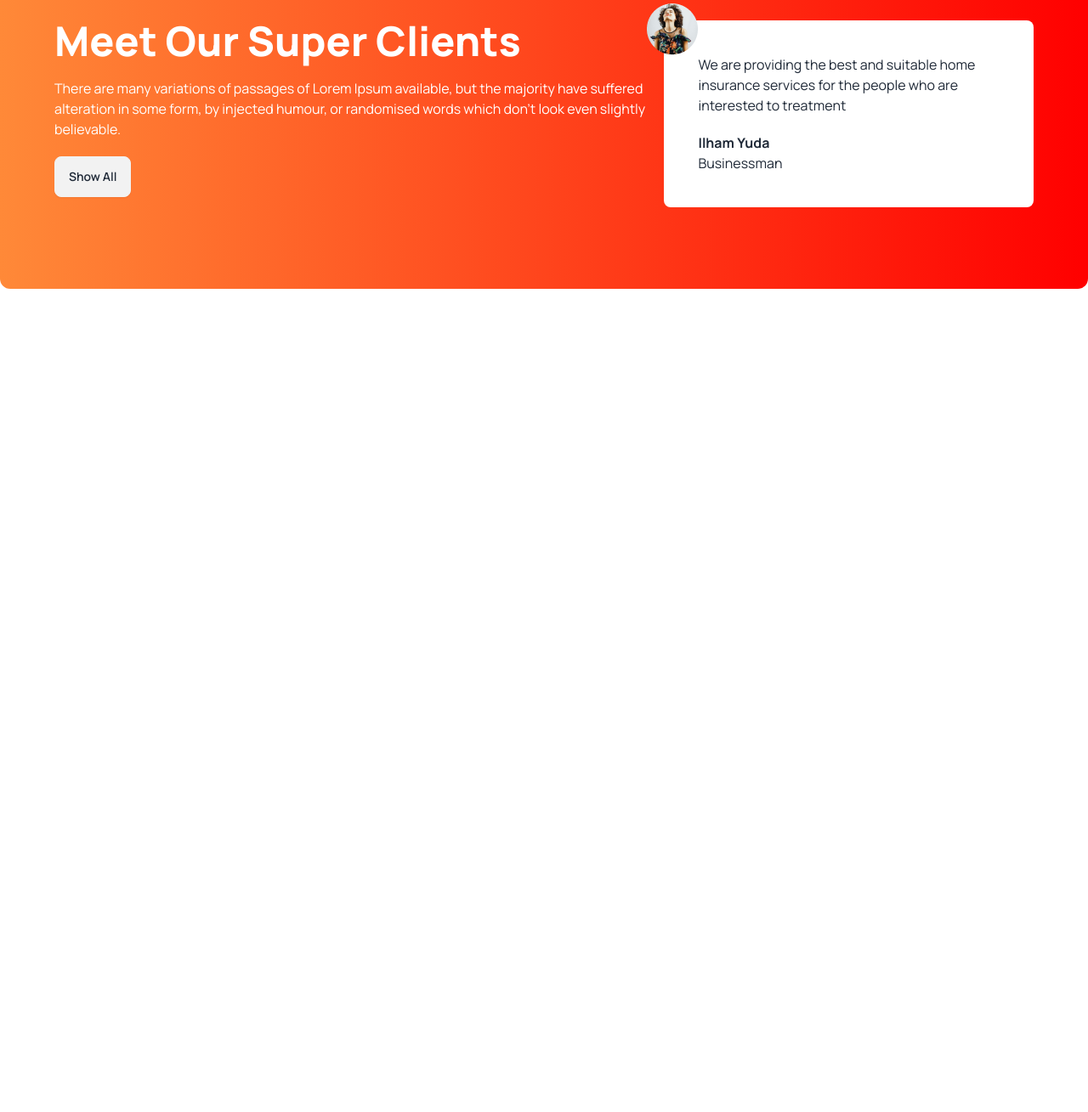
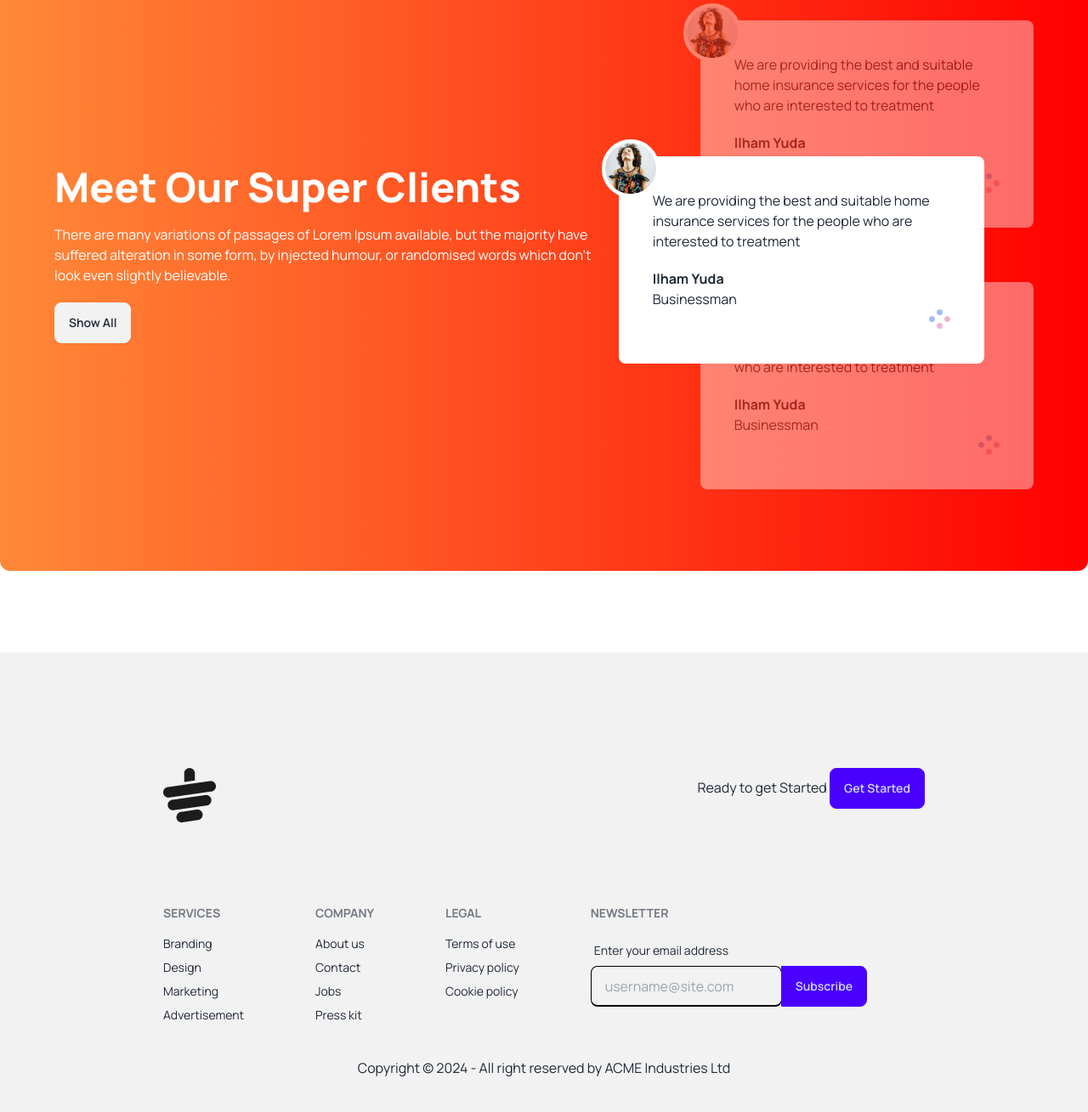
Before and after one commit to cerumiaktar/tea-house-daisy-ui, a plain HTML site: page index.html in a window 1280 px wide. Shown: the part 1859-3168 px from the top of the page at 85% size. Before the commit the page ends 2295 px from the top, so only its background shows below. Drawn offline with nearby package versions, Linux system fonts and the light colour scheme.

Commit message:
add all update

```diff
--- a/index.html
+++ b/index.html
@@ -121,7 +121,10 @@
             </div>
             <div class="space-y-5 flex-1">
                 <h3 class="text-5xl font-extrabold">Great Tea, Freshly <br> Presented</h3>
-                <p>The meaning of gong cha is chanese is to provide the best tea to emperor from all possessions . It represents the highest quality and self expectation. Establishing in 2006, Gong cha had been deeply appreciated by its custoers  because of good words of mouth and unique customized service orginated from Taiwan.</p>
+                <p>The meaning of gong cha is chanese is to provide the best tea to emperor from all possessions . It
+                    represents the highest quality and self expectation. Establishing in 2006, Gong cha had been deeply
+                    appreciated by its custoers because of good words of mouth and unique customized service orginated
+                    from Taiwan.</p>
                 <h4 class="text-xl font-extrabold">Unique Taste</h4>
                 <p>A Unique and different style from other teapots gives a luxurious and minimalist impression</p>
                 <h4 class="text-xl font-extrabold mt-8">Premium Quality</h4>
@@ -129,25 +132,106 @@
             </div>
         </section>
         <!-- This is Super Client Section -->
-        <section class="my-24 flex flex-col md:flex-row rounded-xl bg-gradient-to-r from-[#FF8938] to-[#F00] px-16 py-24">
-            <div class="space-y-5">
-                <h2 class="text-5xl font-extrabold text-white">Meet Our Super Clients</h2>
-                <p class="text-white">There are many variations of passages of Lorem Ipsum available, but the majority have suffered alteration in some form, by injected humour, or randomised words which don't look even slightly believable. </p>
-                <button class="btn btn-white">Show All</button>
+        <section
+            class="my-24 flex flex-col md:flex-row rounded-xl bg-gradient-to-r from-[#FF8938] to-[#F00] px-16 py-24">
+            <div class="flex lg:pr-28 items-center">
+                <div class="space-y-5">
+                    <h2 class="text-5xl font-extrabold text-white">Meet Our Super Clients</h2>
+                    <p class="text-white">There are many variations of passages of Lorem Ipsum available, but the
+                        majority have suffered alteration in some form, by injected humour, or randomised words which
+                        don't look even slightly believable. </p>
+                    <button class="btn btn-white">Show All</button>
+                </div>
             </div>
-            <div>
-                <div class="relative p-10 rounded-lg bg-white">
-                    <img class="absolute -top-5 -left-5" src="./images/client.png" alt="">
-                    <p>We are providing the best and suitable home insurance services for the people who are interested to treatment</p>
+            <div class="relative">
+                <!-- This is Next Section -->
+                <div class="relative mb-16 opacity-40 p-10 z-10 rounded-lg bg-white">
+                    <img class="absolute -top-5 -left-5 border-4 border-white rounded-full bg-white"
+                        src="./images/client.png" alt="">
+                    <p>We are providing the best and suitable home insurance services for the people who are interested
+                        to treatment</p>
                     <h4 class="font-bold mt-5">Ilham Yuda</h4>
                     <p>Businessman</p>
+                    <div class="flex justify-end">
+                        <img src="./images/circles.png" alt="">
+                    </div>
+                </div>
+                <!-- This is Current Review -->
+                <div class="absolute top-40 lg:-left-24 z-20 lg:w-[430px] p-10 rounded-lg bg-white">
+                    <img class="absolute -top-5 -left-5 border-4 border-white rounded-full bg-white"
+                        src="./images/client.png" alt="">
+                    <p>We are providing the best and suitable home insurance services for the people who are interested
+                        to treatment</p>
+                    <h4 class="font-bold mt-5">Ilham Yuda</h4>
+                    <p>Businessman</p>
+                    <div class="flex justify-end">
+                        <img src="./images/circles.png" alt="">
+                    </div>
+                </div>
+                <!-- This is Previous Review -->
+                <div class="relative opacity-40 z-10 p-10 rounded-lg bg-white">
+                    <img class="absolute -top-5 -left-5 border-4 border-white rounded-full bg-white"
+                        src="./images/client.png" alt="">
+                    <p>We are providing the best and suitable home insurance services for the people who are interested
+                        to treatment</p>
+                    <h4 class="font-bold mt-5">Ilham Yuda</h4>
+                    <p>Businessman</p>
+                    <div class="flex justify-end">
+                        <img src="./images/circles.png" alt="">
+                    </div>
                 </div>
             </div>
         </section>
 
     </main>
-    <footer>
 
+    <!-- This is Footer Section -->
+
+    <footer class="px-48 py-10 bg-base-200 text-base-content">
+        <div class="flex justify-between my-24">
+            <img src="./images/cup.png" alt="">
+            <p>
+                <span>Ready to get Started</span>
+                <button class="btn btn-primary">Get Started</button>
+            </p>
+        </div>
+        <div class="footer">
+            <nav>
+                <header class="footer-title">Services</header>
+                <a class="link link-hover">Branding</a>
+                <a class="link link-hover">Design</a>
+                <a class="link link-hover">Marketing</a>
+                <a class="link link-hover">Advertisement</a>
+            </nav>
+            <nav>
+                <header class="footer-title">Company</header>
+                <a class="link link-hover">About us</a>
+                <a class="link link-hover">Contact</a>
+                <a class="link link-hover">Jobs</a>
+                <a class="link link-hover">Press kit</a>
+            </nav>
+            <nav>
+                <header class="footer-title">Legal</header>
+                <a class="link link-hover">Terms of use</a>
+                <a class="link link-hover">Privacy policy</a>
+                <a class="link link-hover">Cookie policy</a>
+            </nav>
+            <form>
+                <header class="footer-title">Newsletter</header>
+                <fieldset class="form-control w-80">
+                    <label class="label">
+                        <span class="label-text">Enter your email address</span>
+                    </label>
+                    <div class="join">
+                        <input type="text" placeholder="username@site.com" class="input bg-transparent border-b-2 border-black outline-none" />
+                        <button class="btn btn-primary join-item">Subscribe</button>
+                    </div>
+                </fieldset>
+            </form>
+        </div>
+        <div class="mt-10 text-center">
+            <p>Copyright © 2024 - All right reserved by ACME Industries Ltd</p>
+        </div>
     </footer>
 </body>
 
```
